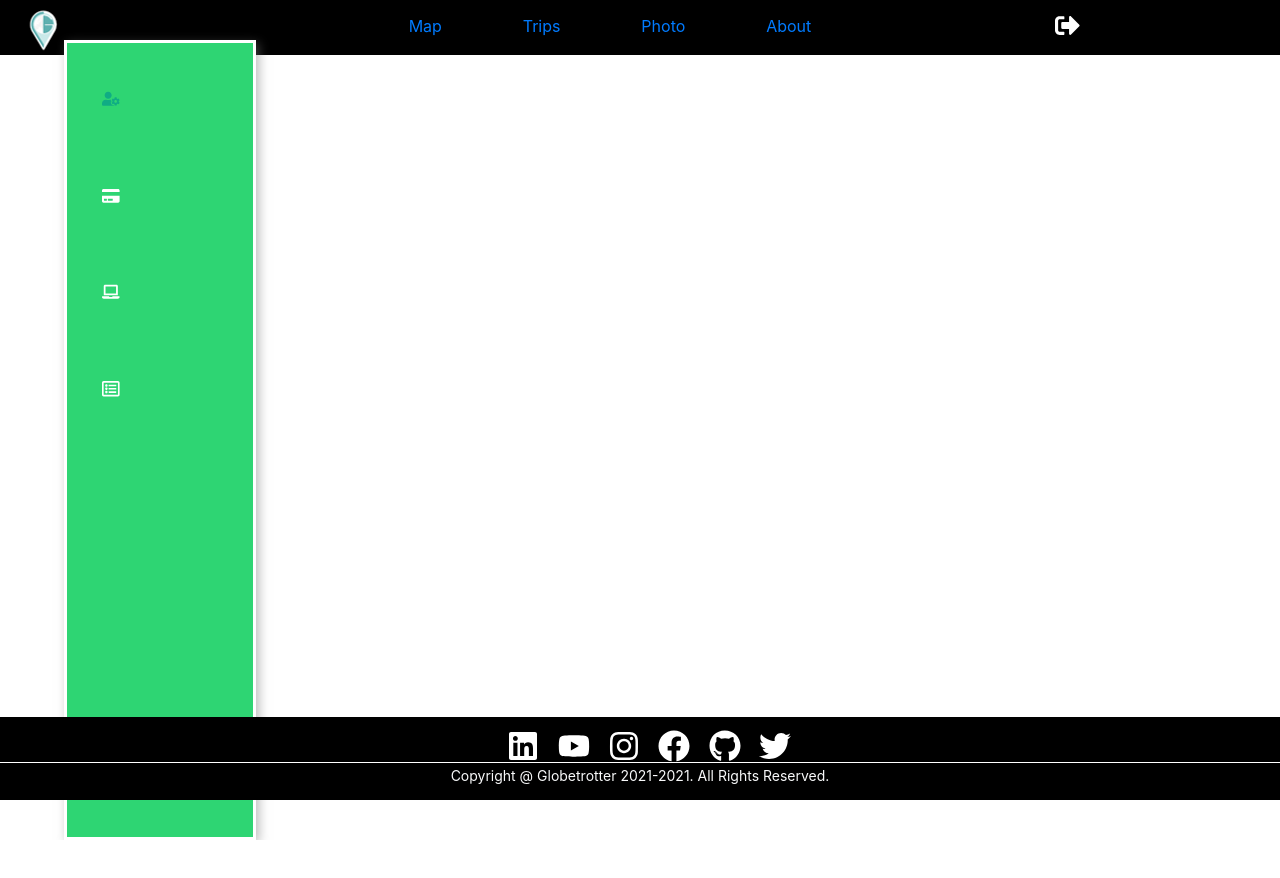
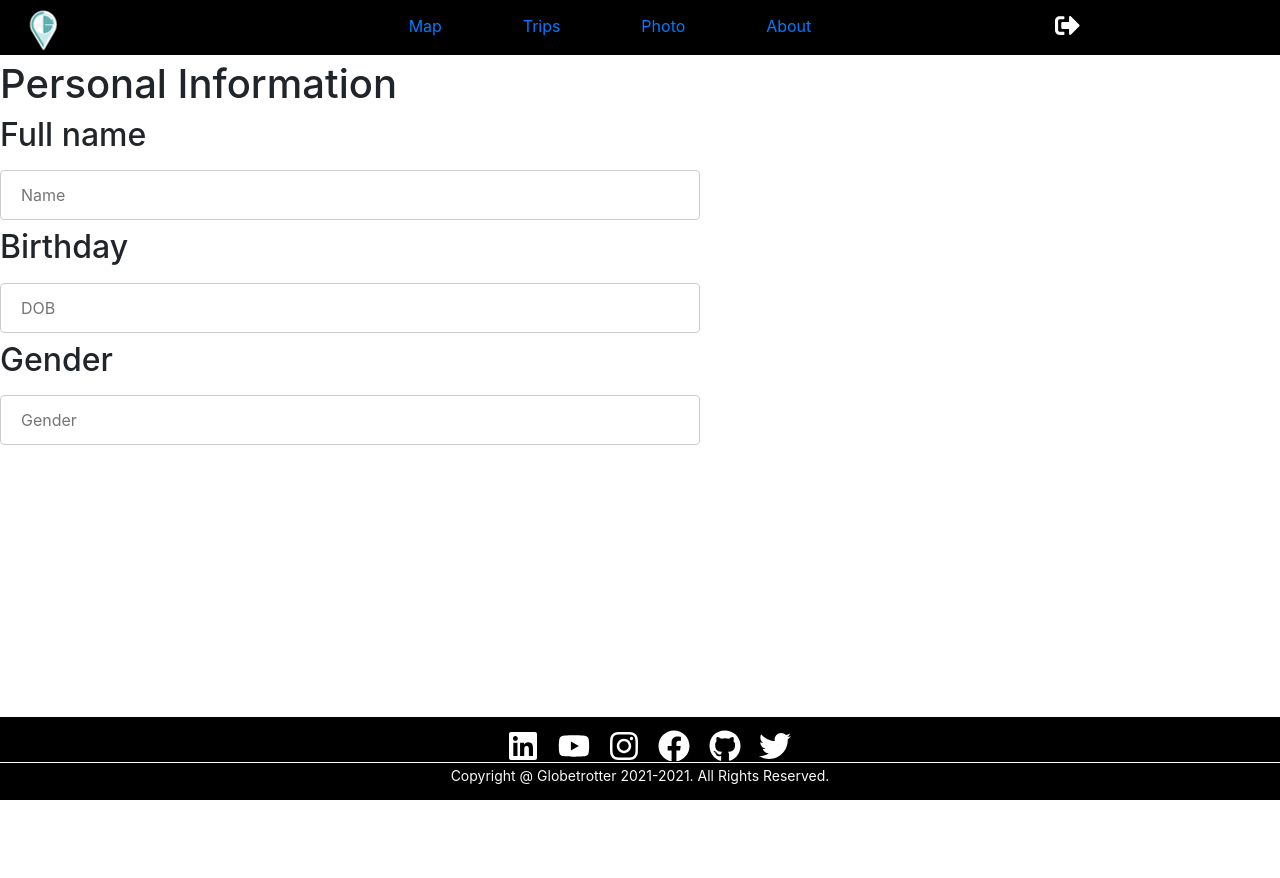
Before and after one commit to ClintonProjects/Globetrotter, a React (Create React App) app: page /settings in a window 1280 px wide. Shown: the top 878 px of the page. Before the commit the page ends 840 px from the top, so only its background shows below. Built offline with nearby package versions, Linux system fonts and the light colour scheme; no server answers.

Commit message:
more updates before pres tomorrow

```diff
--- a/src/App.css
+++ b/src/App.css
@@ -1,6 +1,7 @@
 .content {
-    overflow-y: hidden;
-    overflow-x: hidden;
+    /* overflow-y: hidden;
+    overflow-x: hidden; */
     margin-top: 60px;
-    max-height: 95vh;
+    height: 110vh;
+    /* max-height: 95vh; */
 }
--- a/src/App.js
+++ b/src/App.js
@@ -8,7 +8,7 @@ import {
   useParams,
 } from "react-router-dom";
 import Rego from "./components/rego/rego";
-import ContactUs from "./views/ContactUs/ContactUs";
+import ContactUs from "./components/contactUs/ContactUs";
 import firebase from "./components/myFirebaseConfig";
 import Firebase from "firebase/app";
 import About from "./components/about/About";
--- a/src/components/NavBar/NavBar.css
+++ b/src/components/NavBar/NavBar.css
@@ -11,6 +11,7 @@ nav {
     width: 100%;
     position: fixed;
     top: 0;
+    z-index: 999;
 }
 
 #bar .boradercover {
@@ -89,9 +90,9 @@ size: "2.3em";
     background-color: white;
     position: absolute;
     width: 15%;
-    height: 25%;
+
     margin-left: 75%;
-    z-index: 1;
+    z-index: 999;
     border: black solid 1px;
 
     /* border: yellow solid 1px;  */
--- a/src/components/NavBar/NavBar.js
+++ b/src/components/NavBar/NavBar.js
@@ -141,7 +141,7 @@ class NavBar extends Component {
               <div className="not1">
                 <FaIcons.FaRegTimesCircle div className="red" />
                 <h6 className="not1text">
-                  <b>You have no Notficiton avaiable </b>
+                  <b>You have no notifications available </b>
                 </h6>
                 {/* <h6 className="not1text">{this.state.timelist[0]} Hours ago</h6> */}
               </div>
--- a/src/components/about/About.js
+++ b/src/components/about/About.js
@@ -1,6 +1,14 @@
 import React, { Component } from "react";
 import "./About.css";
 import logo from '../../images/avatarblack100px.png';
+import {
+  BrowserRouter as Router,
+  Switch,
+  Route,
+  Link,
+  useRouteMatch,
+  useParams,
+} from "react-router-dom";
 
 class About extends Component {
   render() {
@@ -25,7 +33,7 @@ class About extends Component {
             <p>Phone: +353 1 708 6000 <br/>
                  Fax: +353 1 628 9063<br/>
             Email address:  <a href="mailto:info@globetrotterpoint.com">info@globetrotterpoint.com </a><br/>
-            <a href="Will do this later">Contact form</a> <br/></p>
+            <Link to="/contactus">Contact form</Link> <br/></p>
 
             <h5>Managing Directors:</h5>
             Kevin Casey<br/>
--- a/src/components/contactUs/ContactUs.css
+++ b/src/components/contactUs/ContactUs.css
@@ -1,5 +1,5 @@
 .content1{
-  position: absolute;
+  position: relative;
   left: 50%;
   width: 700px;
   /* bring your own prefixes */
--- a/src/components/settings/Settings.js
+++ b/src/components/settings/Settings.js
@@ -1,13 +1,13 @@
 import React, { Component } from "react";
 import * as FaIcons from "react-icons/fa";
-import "./Settings.css";
+//import "./Settings.css";
 
 class Settings extends Component {
   render() {
     return (
       <div id="settingPageContainer" className="Settings">
         <div className="leftbox">
-          <nav>
+          {/* <nav>
             <a onClick="tabs(0)" className="tab active">
               <FaIcons.FaUserCog />
             </a>
@@ -23,24 +23,25 @@ class Settings extends Component {
             <a onClick="tabs(4)" className="tab">
               <i className="fa fa-cog"></i>
             </a>
-          </nav>
+          </nav> */}
         </div>
         <div className="rightbox">
           <div className="profile tabShow">
             <h1>Personal Information</h1>
+            <div></div>
             <h2>Full name</h2>
-            <input type="text" className="input" placeholder="Cristina Glez" />
+            <input type="text" className="input" placeholder="Name" />
             <h2>Birthday</h2>
-            <input type="text" className="input" placeholder="April 7, 1994" />
+            <input type="text" className="input" placeholder="DOB" />
             <h2>Gender</h2>
-            <input type="text" className="input" placeholder="Female" />
-            <h2>Email</h2>
-            <input type="text" className="input" placeholder="hola@gmail.com" />
+            <input type="text" className="input" placeholder="Gender" />
+            {/*<h2>Email</h2>
+             <input type="text" className="input" placeholder="Email" />
             <h2>Password</h2>
             <input type="password" className="input" placeholder="brightcode" />
-            <button className="btn">Update</button>
+            <button className="btn">Update</button> */}
           </div>
-          <div className="payment tabShow">
+          {/* <div className="payment tabShow">
             <h1>Payment Information</h1>
             <h2>Payment Method</h2>
             <input
@@ -61,8 +62,8 @@ class Settings extends Component {
             <h2>Reedem Card</h2>
             <input type="password" className="input" placeholder="Enter Gift Code" />
             <button className="btn">Update</button>
-          </div>
-          <div className="subscription tabShow">
+          </div> */}
+          {/* <div className="subscription tabShow">
             <h1>Subscription Information</h1>
             <h2>Payment Date</h2>
             <p>17 March, 2021</p>
@@ -75,8 +76,8 @@ class Settings extends Component {
             <h2>Monthly</h2>
             <p>€108.5/Month</p>
             <button className="btn">Update</button>
-          </div>
-          <div className="privacy tabShow">
+          </div> */}
+          {/* <div className="privacy tabShow">
             <h1>Privacy Settings</h1>
             <h2>Manage Email Notifications</h2>
             <h2>Manage Privacy Settings</h2>
@@ -84,8 +85,8 @@ class Settings extends Component {
             <h2>Personalized Ad Experience</h2>
             <h2>Protect Account</h2>
             <button className="btn">Update</button>
-          </div>
-          <div className="settings tabShow">
+          </div> */}
+          {/* <div className="settings tabShow">
             <h1>Account Settings</h1>
             <h2>Sync WatchList</h2>
             <h2>Hold Subscription</h2>
@@ -93,7 +94,7 @@ class Settings extends Component {
             <h2>Your Devices</h2>
             <h2>Referrals</h2>
             <button className="btn">Update</button>
-          </div>
+          </div> */}
         </div>
       </div>
     );
```
